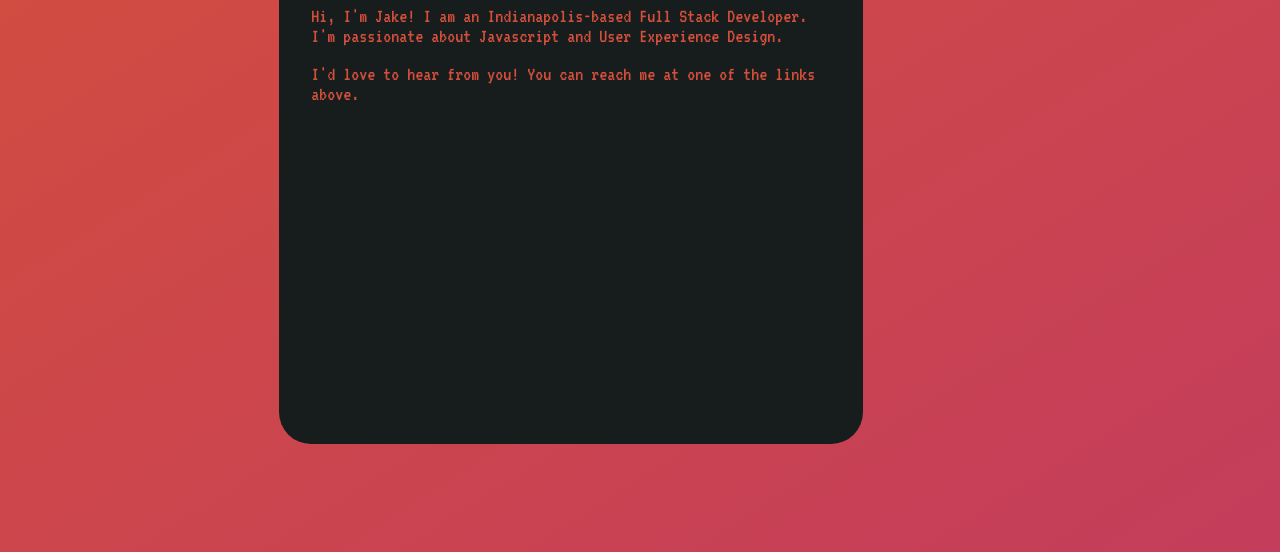
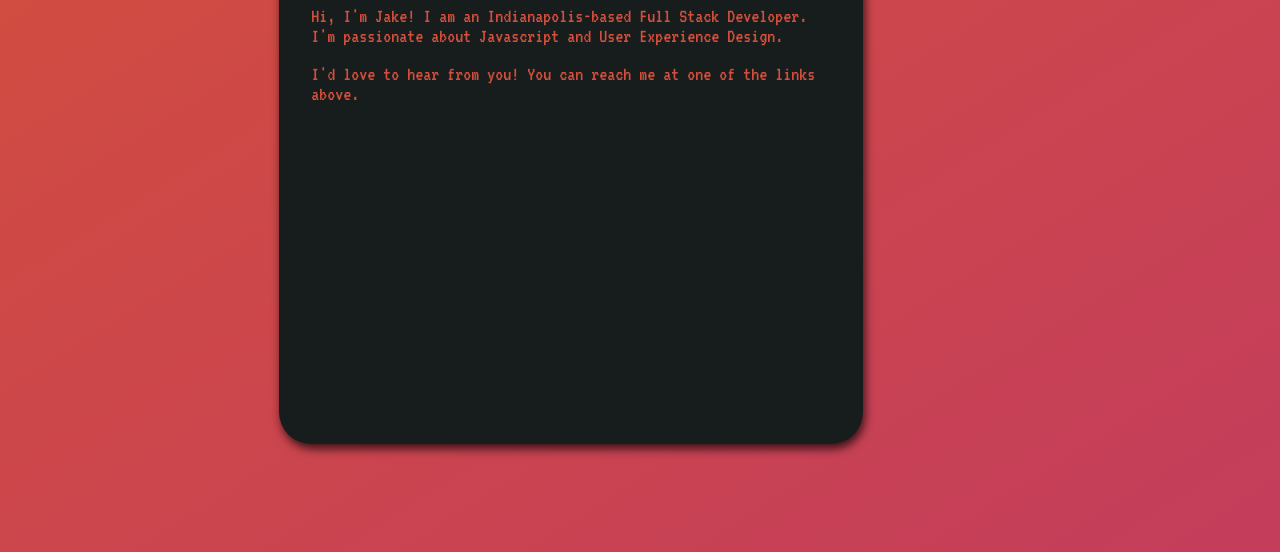
Before and after one commit to JakeBurchDev/portfolio, a plain HTML site: page index.html in a window 1280 px wide. Shown: the part 248-800 px from the top of the page. Drawn offline with Linux system fonts and the light colour scheme.

Commit message:
screen box shadow

```diff
--- a/assets/css/style.scss
+++ b/assets/css/style.scss
@@ -105,6 +105,7 @@ body {
     width: 65vh;
     padding: 2rem;
     border-radius: 2rem;
+    box-shadow: 2px 5px 10px rgba(0,0,0, .7);
 }
 
 .contact-row {
```
Also changed, not shown: assets/css/style.css, 1 other file.
